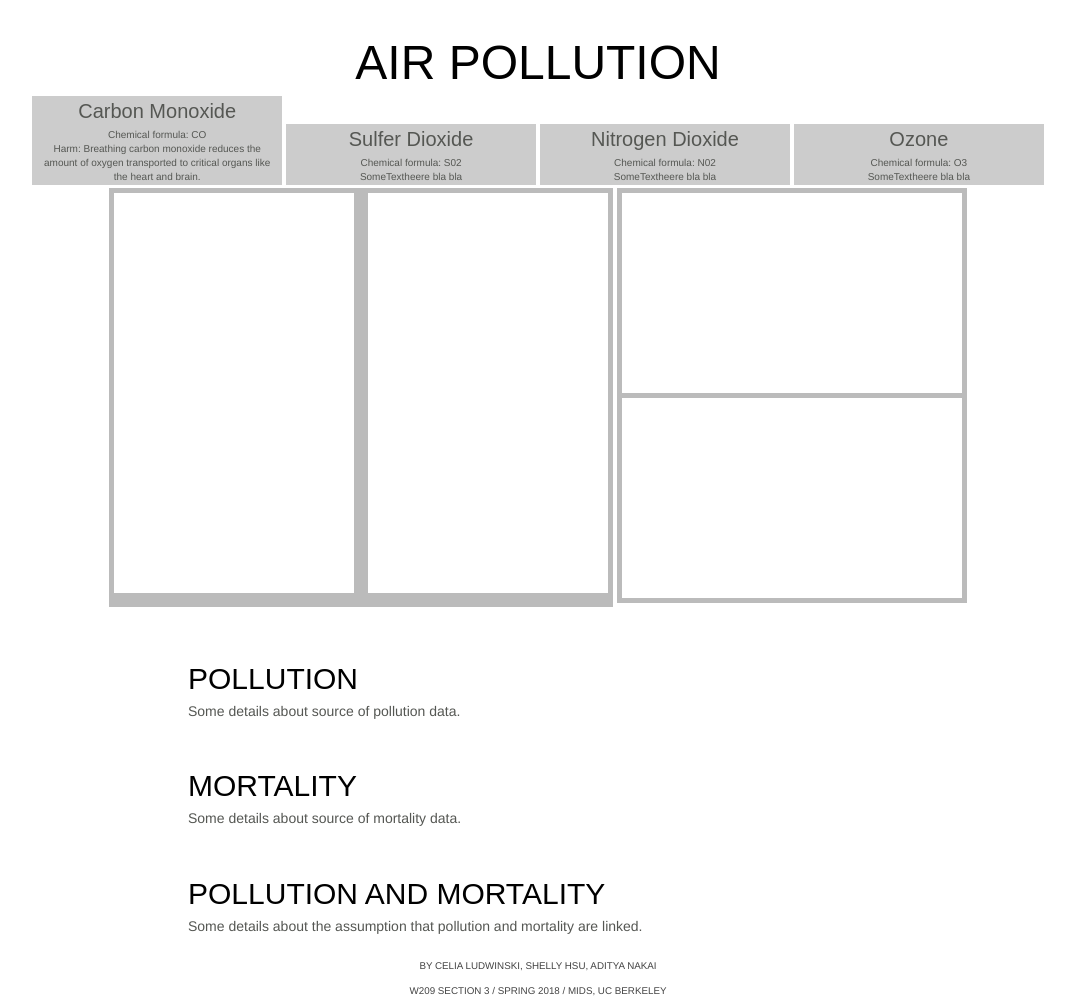
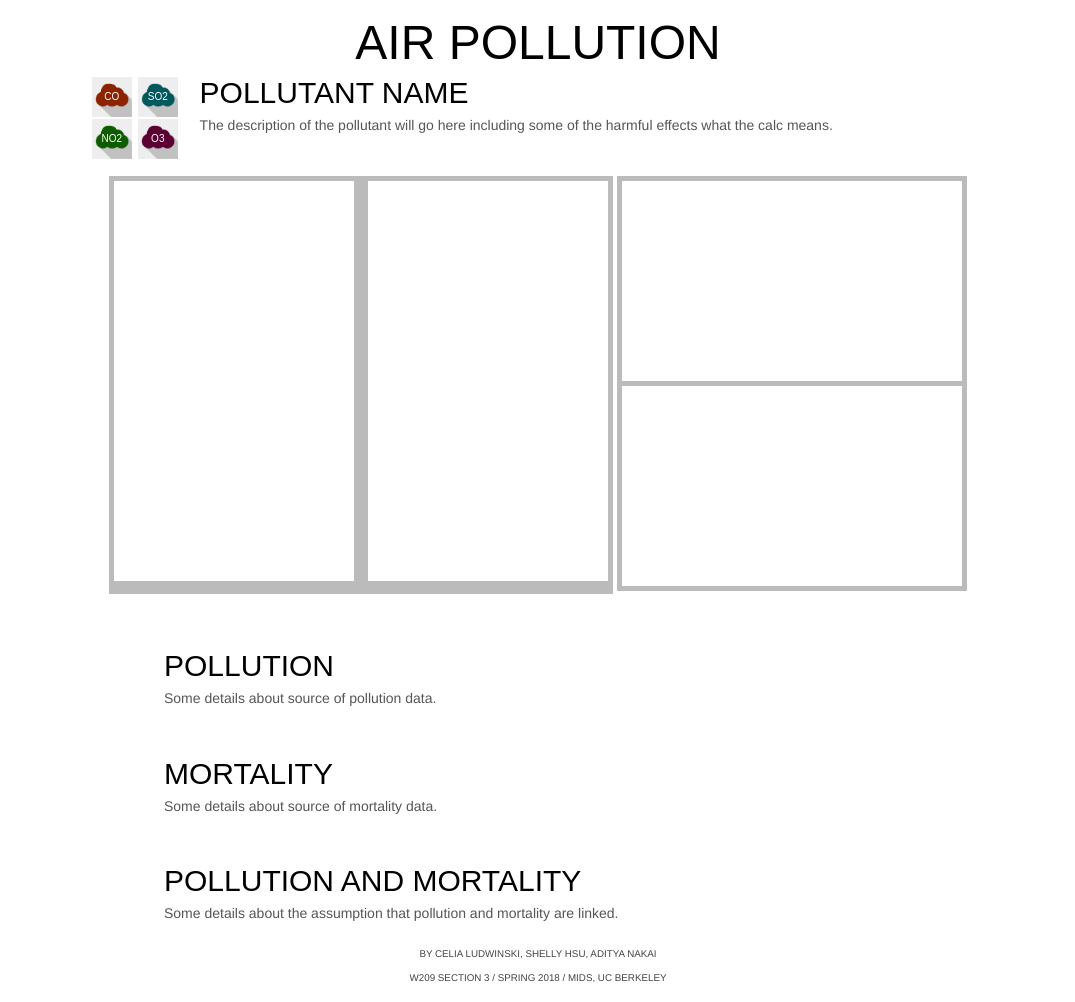
Before and after one commit to shhsue/W209AirPollutionProject, a plain HTML site: page d3 vis/index.html in a window 1280 px wide. Shown: the whole page, without its empty margins (102-1177 px from the left). Drawn offline with Linux system fonts and the light colour scheme; a web font is replaced by a local one.

Commit message:
pollution filter header w buttons

```diff
--- a/d3 vis/css/style.css
+++ b/d3 vis/css/style.css
@@ -7,9 +7,14 @@ body {
 	line-height: 1.88889;
 	color: #555753;
 	padding: 0;
-    margin:40px;
-    /*min-width:1000px;*/
+    width:100vw;
+    display:block;
 	}
+.main {
+    margin: auto;
+    display:block;
+    width:70%;
+}
 p {
 	text-align: justify;
     min-width:400px;
@@ -59,12 +64,43 @@ svg {
 }
 
 /* filtering & button elements */
+.filters {
+    width:100%;
+    height:100px;
+    display:block;
+}
+.buttons, .pollutant_descr{
+    display:inline-block;
+    vertical-align: top;
+    float: left;
+}
 .buttons {
-    display:block;
-    /*width:100px;*/
+    width:10%;
+}
+.button_text{
+    font-family: din-condensed, sans-serif;
+    color: white;
+    text-transform: uppercase;
+    margin: 0;
+
+    /*center the text within the container (on top of the img icon)*/
+    position: absolute;
+    top: 50%;
+    left: 50%;
+    transform: translate(-50%, -50%);
+}
+.pollutant_descr{
+    margin-left:20px;
+    width:auto;
+}
+.pollutant_descr > h2 {
+    margin-top: 0em;
+}
+.pollutant_button:hover {
+    background-color: #dddddd;
 }
 .pollutant_button {
-    background-color: #cccccc;
+    background-color: #eeeeee;
     background-repeat:no-repeat;
     border: none;
     cursor:pointer;
@@ -72,8 +108,18 @@ svg {
     outline:none;
     text-align:left;
     display:inline-block;
-    width:250px;
-    line-height: 1.4
+    width:45%;
+    position:relative; /* necessary for hovering text over center of button*/
+    /*height:auto;*/
+    /*width:250px;*/
+    /*line-height: 1.4*/
+    /*padding:5px;*/
+    padding:0;
+    margin:1%;
+}
+.pollutant_button > img {
+    width:100%;
+    height:auto;
 }
 .pollutant_button .button_h1{
     font-size: 20px;
@@ -85,6 +131,10 @@ svg {
 }
 
 /* graphing container elements*/
+.graphs {
+    width:100%;
+    display:block;
+}
 .double_map, .line_graphs{ /* containers for graphs */
     background-color:#bbbbbb;
     display:inline-block;
--- a/d3 vis/index.html
+++ b/d3 vis/index.html
@@ -9,44 +9,33 @@
   </head>
   <body>
     <h1>Air Pollution</h1>
+    <div class="main">
+        <div class="filters">
             <div class="buttons">
                 <button type="button" class="pollutant_button" id="pollutant1">
-            <div class="button_h1">Carbon Monoxide</div>
-            <div class="button_text">
-                Chemical formula: CO
-                <br />
-                Harm: Breathing carbon monoxide reduces the
-                amount of oxygen transported to critical organs like
-                the heart and brain.
-            </div>
+                    <img src="assets/icon-01.png" alt="CO">
+                    <div class="button_text">CO</div>
                 </button>
-        <button type="button" class="pollutant_button" id="pollutant2">
-            <div class="button_h1">Sulfer Dioxide</div>
-            <div class="button_text">
-                Chemical formula: S02
-                <br />
-                SomeTextheere bla bla
-            </div>
+                <button type="button" class="pollutant_button" id="pollutant1">
+                    <img src="assets/icon-02.png" alt="SO2">
+                    <div class="button_text">SO2</div>
                 </button>
-        <button type="button" class="pollutant_button" id="pollutant3">
-            <div class="button_h1">Nitrogen Dioxide</div>
-            <div class="button_text">
-                Chemical formula: N02
-                <br />
-                SomeTextheere bla bla
-            </div>
+                <button type="button" class="pollutant_button" id="pollutant1">
+                    <img src="assets/icon-03.png" alt="NO2">
+                    <div class="button_text">NO2</div>
                 </button>
-        <button type="button" class="pollutant_button" id="pollutant4">
-            <div class="button_h1">Ozone</div>
-            <div class="button_text">
-                Chemical formula: O3
-                <br />
-                SomeTextheere bla bla
-            </div>
+                <button type="button" class="pollutant_button" id="pollutant1">
+                    <img src="assets/icon-04.png" alt="O3">
+                    <div class="button_text">O3</div>
                 </button>
             </div>
-
-    <div class="main">
+            <div class="pollutant_descr">
+                <h2>POLLUTANT NAME</h2>
+                <p>The description of the pollutant will go here including
+                    some of the harmful effects what the calc means. </p>
+            </div>
+        </div>
+        <div class="graphs">
             <div class="double_map">
                 <svg id="map1" class="map_graph"></svg>
                 <svg id="map2" class="map_graph"></svg>
@@ -55,6 +44,7 @@
             <div class="line_graphs">
                 <svg id="linegraph1" class="line_graph"></svg>
                 <svg id="linegraph2" class="line_graph"></svg>
+            </div>
         </div>
     </div>
 
```
Also changed, not shown: d3 vis/assets/Asset 4.png (deleted), d3 vis/assets/Asset 5.png (deleted), d3 vis/assets/Asset 6.png (deleted), d3 vis/assets/Asset 7.png (deleted), d3 vis/assets/icon-01.png (added), d3 vis/assets/icon-02.png (added), d3 vis/assets/icon-03.png (added), d3 vis/assets/icon-04.png (added). Lines whose indentation alone changed are shown as unchanged.
